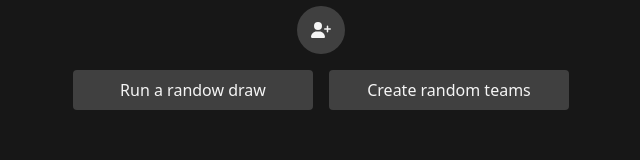
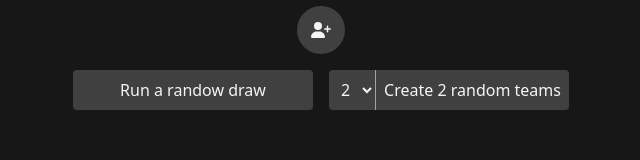
Before and after one commit to Spookywy/random-plouf, a Next.js app: page / in a window 1280 px wide. Shown: the part 266-426 px from the top of the page, without its empty margins (319-959 px from the left). Built offline with nearby package versions, Linux system fonts and the light colour scheme.

Commit message:
:sparkles: add number of team selector

```diff
--- a/src/app/page.tsx
+++ b/src/app/page.tsx
@@ -14,7 +14,16 @@ export default function Home() {
   );
   const [winnerIndex, setWinnerIndex] = useState<number>(-1);
   const [winnerStreak, setWinnerStreak] = useState<number>(0);
+
   const [showError, setShowError] = useState<boolean>(false);
+
+  const [numberOfTeams, setNumberOfTeams] = useState<number>(2);
+  const [teams, setTeams] = useState<Array<Array<string>>>([]);
+
+  const possibleNumberOfTeam = Array.from(
+    { length: 4 },
+    (_, index) => index + 2
+  );
 
   function resetDrawHistory() {
     setWinnerIndex(-1);
@@ -62,7 +71,17 @@ export default function Home() {
   }
 
   function createRandomTeams() {
-    alert("Not implemented yet!");
+    const participants = participantsNames.filter((name) => name !== "");
+    if (participants.length < 2) {
+      setShowError(true);
+      return;
+    }
+  }
+
+  function handleNumberOfTeamsChange(
+    event: React.ChangeEvent<HTMLSelectElement>
+  ) {
+    setNumberOfTeams(parseInt(event.target.value));
   }
 
   return (
@@ -105,12 +124,25 @@ export default function Home() {
         >
           {winnerIndex === -1 ? "Run a randow draw" : "Run again"}
         </button>
-        <button
-          onClick={createRandomTeams}
-          className="h-10 rounded bg-neutral-700 text-neutral-100 hover:bg-neutral-100 hover:text-neutral-900 active:bg-neutral-100 active:text-neutral-900 sm:w-60"
-        >
-          Create random teams
-        </button>
+        <div className="flex sm:w-60">
+          <select
+            value={numberOfTeams}
+            onChange={handleNumberOfTeamsChange}
+            className="h-10 rounded-l border-r border-neutral-400 bg-neutral-700 p-2 text-neutral-100"
+          >
+            {possibleNumberOfTeam.map((numbeOfTeam) => (
+              <option key={numbeOfTeam} value={numbeOfTeam}>
+                {numbeOfTeam}
+              </option>
+            ))}
+          </select>
+          <button
+            onClick={createRandomTeams}
+            className="h-10 flex-grow rounded-r bg-neutral-700 text-neutral-100 hover:bg-neutral-100 hover:text-neutral-900 active:bg-neutral-100 active:text-neutral-900"
+          >
+            Create {numberOfTeams} random teams
+          </button>
+        </div>
       </div>
     </main>
   );
```
